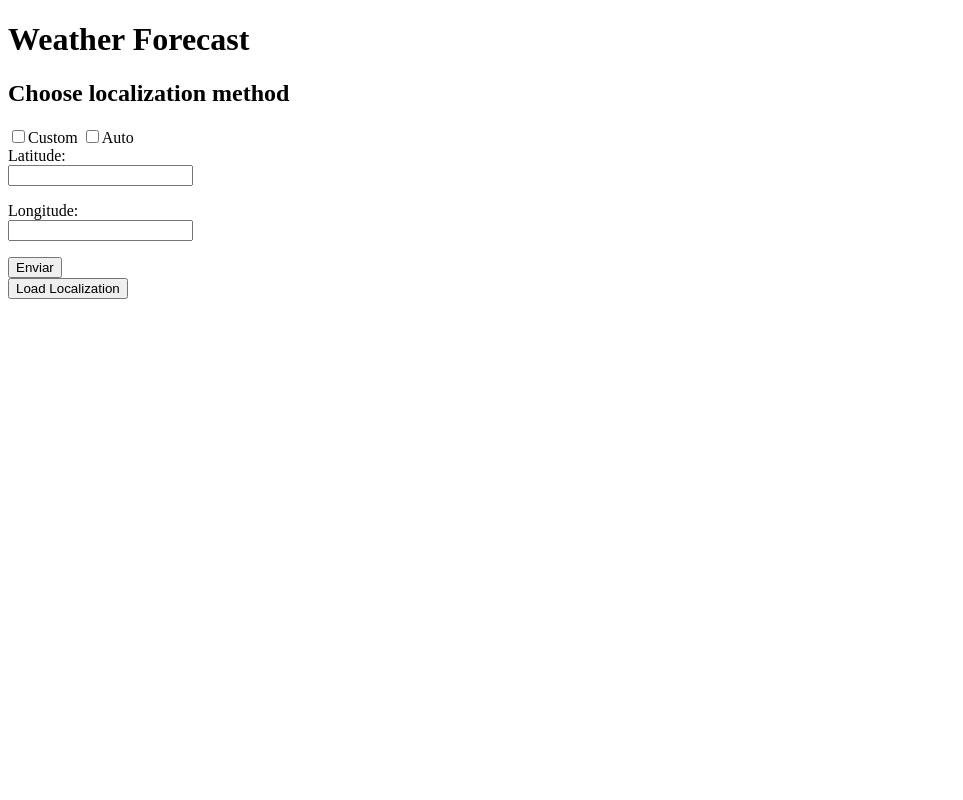
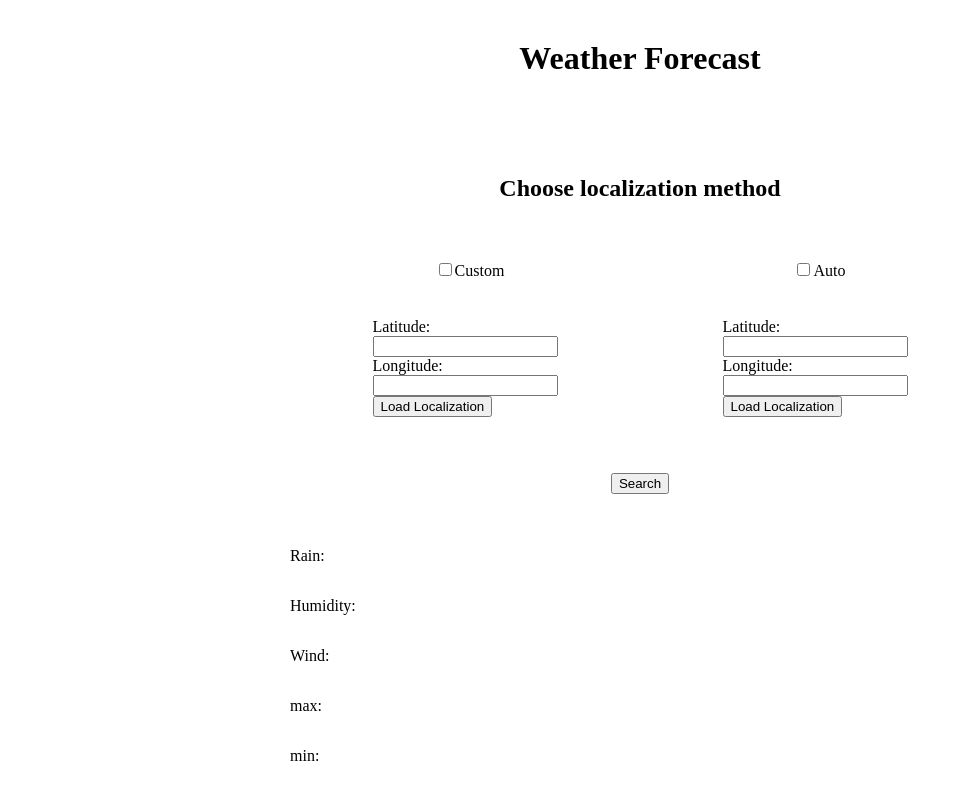
Before and after one commit to Nicolassiqueira05/Weather_Forecast, a plain HTML site: page index.html in a window 1280 px wide. Shown: the whole page, without its empty margins (0-963 px from the left). Drawn offline with Linux system fonts and the light colour scheme; no server answers.

Commit message:
api aplied

```diff
--- a/htmlhandler.js
+++ b/htmlhandler.js
@@ -1,5 +1,38 @@
 let custom = document.getElementById("custom")
 let auto = document.getElementById("auto")
 
+function block(id){
+    switch (id) {
+        case "custom":
+
+            break;
+
+        case "auto":
+
+            break;
+
+        default:
+            break;
+    }
+}
+
 custom.addEventListener('change', (e) => {e.target.checked ? auto.checked = false : console.log("")})
 auto.addEventListener('change', (e) => {e.target.checked ? custom.checked = false : console.log("")})
+
+let search = document.getElementById("search")
+
+search.addEventListener('click', (e) => {
+    if(custom.checked)
+    {
+
+    }
+    else if(auto.checked)
+    {
+
+    }
+    else
+    {
+        window.alert("You must choose a location method")
+    }
+
+})
--- a/index.html
+++ b/index.html
@@ -4,38 +4,67 @@
     <meta charset="UTF-8">
     <meta name="viewport" content="width=device-width, initial-scale=1.0">
     <title>Weather Forecast</title>
+    <link rel="stylesheet" href="style.css">
 </head>
 <body>
-    <div id="Main-Container">
-        <h1>Weather Forecast</h1>
-        <div>
+    <div id="Main-Container" class="main-container">
+        <h1 class="title">Weather Forecast</h1>
+
+        <div class="localization">
             <h2>Choose localization method</h2>
-            <div>
-                <input type="checkbox" id="custom">Custom
-                <input type="checkbox" id="auto">Auto
-                <div>
+
+            <div class="checkbox-container">
+                <span class="choice"><input type="checkbox" id="custom">Custom</span>
+                <span class="choice"><input type="checkbox" id="auto">Auto</span>
+
+            </div>
+
+            <div id="methods" class="methods">
+
+                <div class="custom-container">
                 <form action="/enviar" method="POST">
                     <div>
                         <label for="latitude">Latitude:</label><br />
                         <input type="text" id="latitude" name="latitude" required />
                     </div>
 
-                    <div style="margin-top: 1rem;">
+                    <div>
                         <label for="longitude">Longitude:</label><br />
                         <input type="number" id="longitude" name="longitude" required />
                     </div>
 
-                    <button type="submit" style="margin-top: 1rem;">Enviar</button>
+                    <button type="submit">Load Localization</button>
                     </form>
-            </div>
+                </div>
 
-            <div>
-                <Button>Load Localization</Button>
-            </div>
+                <div class="auto-container">
+                    <div>
+                        <label for="latitude">Latitude:</label><br />
+                        <input type="text" id="latitude" name="latitude" required />
+                    </div>
+
+                    <div>
+                        <label for="longitude">Longitude:</label><br />
+                        <input type="number" id="longitude" name="longitude" required />
+                    </div>
+                    <Button>Load Localization</Button>
+                </div>
+
             </div>
         </div>
+
+        <button id="search">Search</button>
+
+        <div id="result" class="result">
+            <p>Rain: </p>
+            <p>Humidity:</p>
+            <p>Wind: </p>
+            <p>max: </p>
+            <p>min: </p>
+        </div>
+
     </div>
-    <script src="script.js"></script>
+    <script src="locationapi.js"></script>
     <script src="htmlhandler.js"></script>
 </body>
 </html>
--- a/script.js
+++ b/locationapi.js
@@ -24,7 +24,7 @@ function getLocation()
 
 async function FetchForecast (props)
 {
-    const url = `https://api.open-meteo.com/v1/forecast?latitude=${props.latitude}&longitude=${props.longitude}&current=temperature_2m,weathercode,windspeed_10m`
+    const url = `https://api.open-meteo.com/v1/forecast?latitude=${latitude}&longitude=${longitude}&daily=temperature_2m_max,temperature_2m_min,precipitation_sum,windspeed_10m_max&hourly=relative_humidity_2m&timezone=${props.timezone}`
 
     try
     {
--- /dev/null
+++ b/style.css
@@ -0,0 +1,51 @@
+body{
+    width: 100vw;
+    height: 100vh;
+    margin: 0px;
+    padding: 0px;
+    border: 0px;
+    display: flex;
+    justify-content: center;
+    align-items: center;
+}
+
+div.main-container{
+
+    width: 100%;
+    height: 100%;
+
+    display: flex;
+    flex-direction: column;
+    justify-content: space-around;
+    align-items: center;
+}
+
+div.localization{
+    width: 100vw;
+    height: 300px;
+    max-width: 700px;
+    display: flex;
+    flex-direction: column;
+    justify-content: space-around;
+    align-items: center;
+}
+
+div.checkbox-container{
+    width: 100%;
+    display: flex;
+    justify-content: space-around;
+    align-items: center;
+}
+
+div.methods{
+    width: 100%;
+    display: flex;
+    justify-content: space-around;
+}
+
+div.result{
+    width: 100vw;
+    max-width: 700px;
+    display: flex;
+    flex-direction: column;
+}
```
